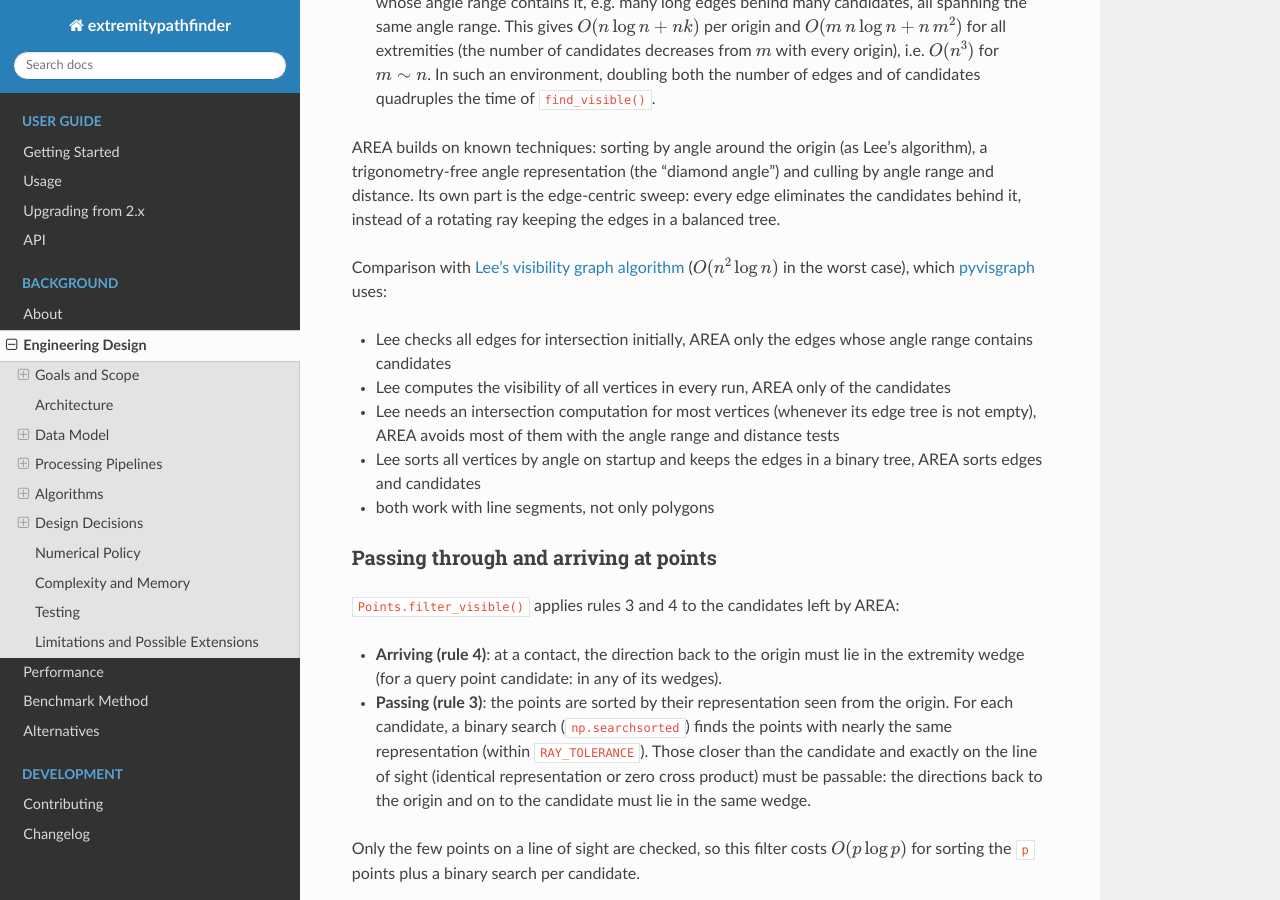
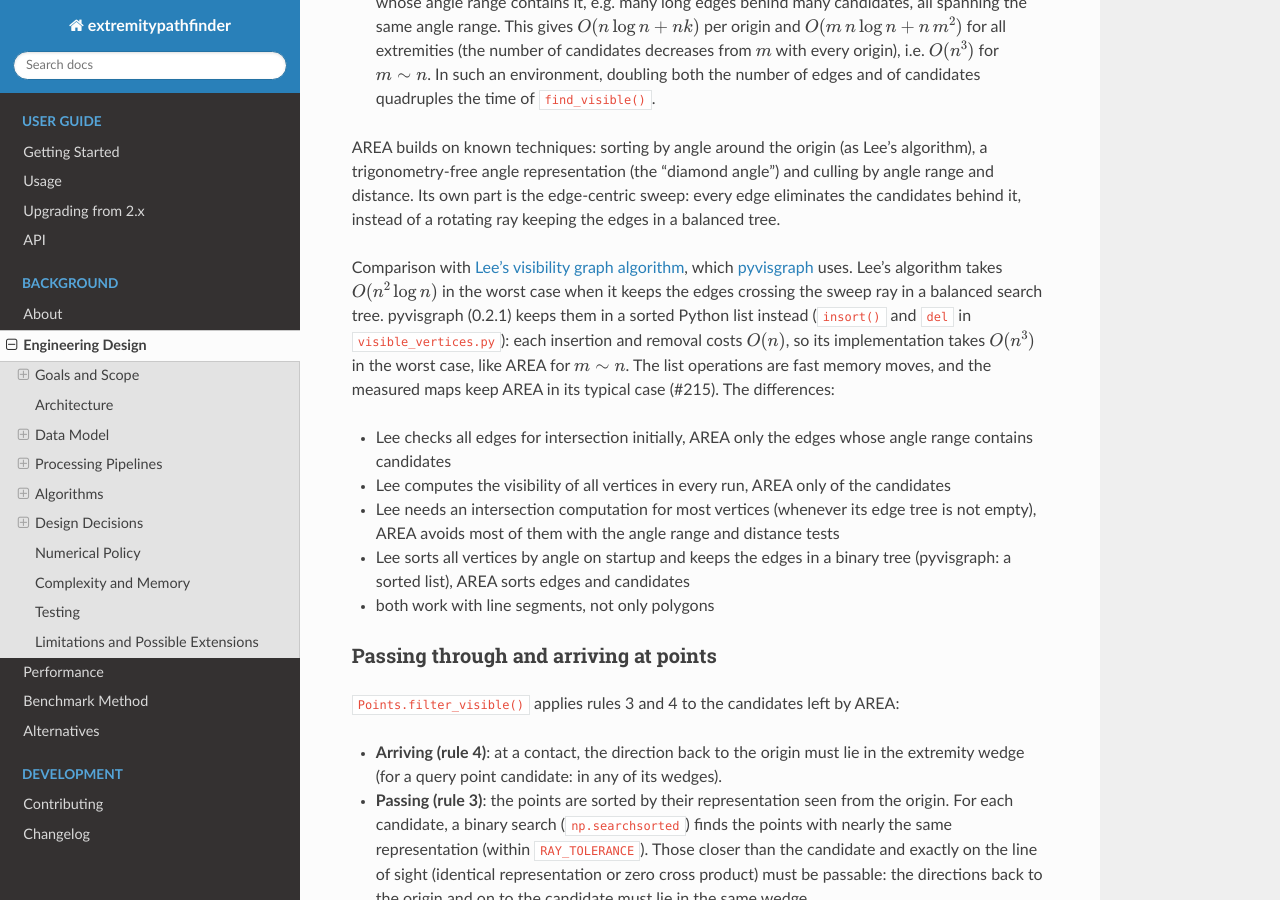
Before and after one commit to jannikmi/extremitypathfinder, a Sphinx documentation site: the page built from docs/8_design.rst, in a window 1280 px wide and 900 px high, scrolled down 8600 px. Built offline with Sphinx 7.4.7 and the Read the Docs theme 3.1.0, drawn with Linux system fonts in a browser that asks for light colours.

Commit message:
docs: worst case of pyvisgraph's implementation of Lee's algorithm
Lee's algorithm takes O(n^2 log n) with a balanced tree of the edges crossing
the sweep ray. pyvisgraph 0.2.1 keeps them in a sorted Python list (insort,
del), so each insertion and removal costs O(n) and its worst case is O(n^3).

Co-Authored-By: Claude Opus 5.5 <noreply@anthropic.com>
Claude-Session: https://claude.ai/code/session_01XJqV79greKdC4GerJQ4fin

```diff
--- a/CHANGELOG.rst
+++ b/CHANGELOG.rst
@@ -72,7 +72,8 @@ other changes:
 - documentation: engineering design document (goals, architecture, data model, pipelines, algorithms and design decisions).
   The implementation details moved there from the about page.
 - documentation: corrected the worst-case time of the visibility computation (AREA) to ``O(n m²)``
-  for ``n`` vertices and ``m`` extremities (previously stated as ``O(n² log n)``), with its relation to known techniques.
+  for ``n`` vertices and ``m`` extremities (previously stated as ``O(n² log n)``), with its relation to known techniques
+  and the worst case of pyvisgraph's implementation of Lee's algorithm (``O(n³)``, sorted list instead of a tree).
 - documentation: contacts and points on edges do not survive transforms that round the coordinates
   (reprojecting, rotating, shifting by decimals): snap the coordinates after transforming (#3).
 
--- a/docs/8_design.rst
+++ b/docs/8_design.rst
@@ -393,14 +393,20 @@ a trigonometry-free angle representation (the "diamond angle") and culling by an
 Its own part is the edge-centric sweep: every edge eliminates the candidates behind it,
 instead of a rotating ray keeping the edges in a balanced tree.
 
-Comparison with `Lee's visibility graph algorithm <https://dav.ee/papers/Visibility_Graph_Algorithm.pdf>`__
-(:math:`O(n^2 \log n)` in the worst case), which `pyvisgraph <https://github.com/TaipanRex/pyvisgraph>`__ uses:
+Comparison with `Lee's visibility graph algorithm <https://dav.ee/papers/Visibility_Graph_Algorithm.pdf>`__,
+which `pyvisgraph <https://github.com/TaipanRex/pyvisgraph>`__ uses.
+Lee's algorithm takes :math:`O(n^2 \log n)` in the worst case when it keeps the edges crossing the sweep ray
+in a balanced search tree. pyvisgraph (0.2.1) keeps them in a sorted Python list instead
+(``insort()`` and ``del`` in ``visible_vertices.py``): each insertion and removal costs :math:`O(n)`,
+so its implementation takes :math:`O(n^3)` in the worst case, like AREA for :math:`m \sim n`.
+The list operations are fast memory moves, and the measured maps keep AREA in its typical case (#215).
+The differences:
 
 - Lee checks all edges for intersection initially, AREA only the edges whose angle range contains candidates
 - Lee computes the visibility of all vertices in every run, AREA only of the candidates
 - Lee needs an intersection computation for most vertices (whenever its edge tree is not empty),
   AREA avoids most of them with the angle range and distance tests
-- Lee sorts all vertices by angle on startup and keeps the edges in a binary tree,
+- Lee sorts all vertices by angle on startup and keeps the edges in a binary tree (pyvisgraph: a sorted list),
   AREA sorts edges and candidates
 - both work with line segments, not only polygons
 
--- a/docs/9_alternatives.rst
+++ b/docs/9_alternatives.rst
@@ -37,8 +37,10 @@ Other packages
 `pyvisgraph <https://github.com/TaipanRex/pyvisgraph>`__ (Python, MIT)
     The closest alternative: pure Python, installable from PyPI.
     **Unmaintained**: the last release (0.2.1) dates from 2018, the last commit from 2020.
-    Builds the complete visibility graph of all obstacle vertices with Lee's :math:`O(n^2 \log n)` algorithm
+    Builds the complete visibility graph of all obstacle vertices with Lee's algorithm
     (optionally with multiple worker processes) and finds paths with Dijkstra's algorithm.
+    Lee's algorithm takes :math:`O(n^2 \log n)` with a balanced tree of the edges, pyvisgraph keeps them
+    in a sorted list, which takes :math:`O(n^3)` in the worst case (cf. :ref:`engineering design <design>`).
     Obstacles are polygons in the unbounded plane (no boundary polygon).
     Differences to this package:
 
```
